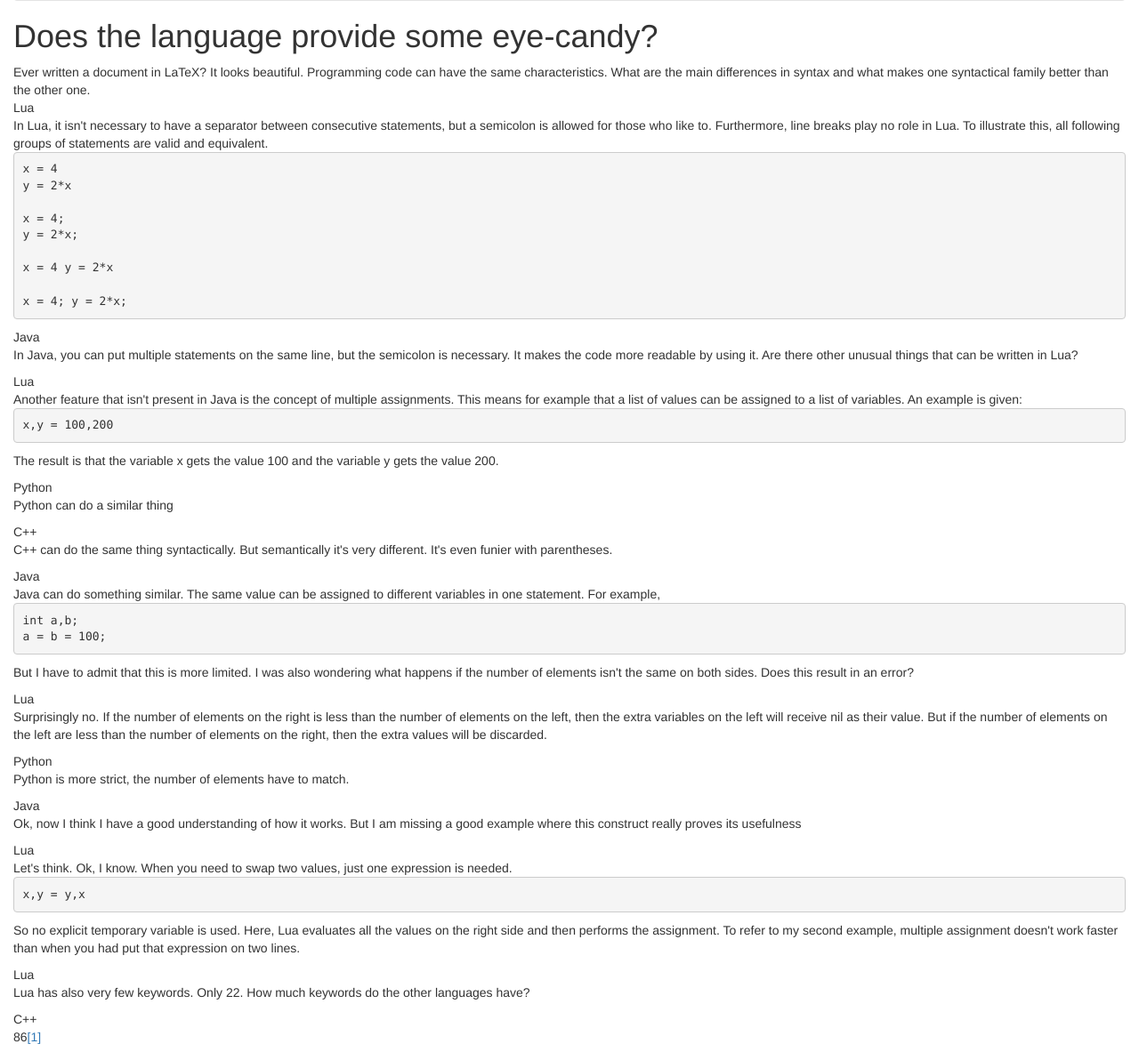
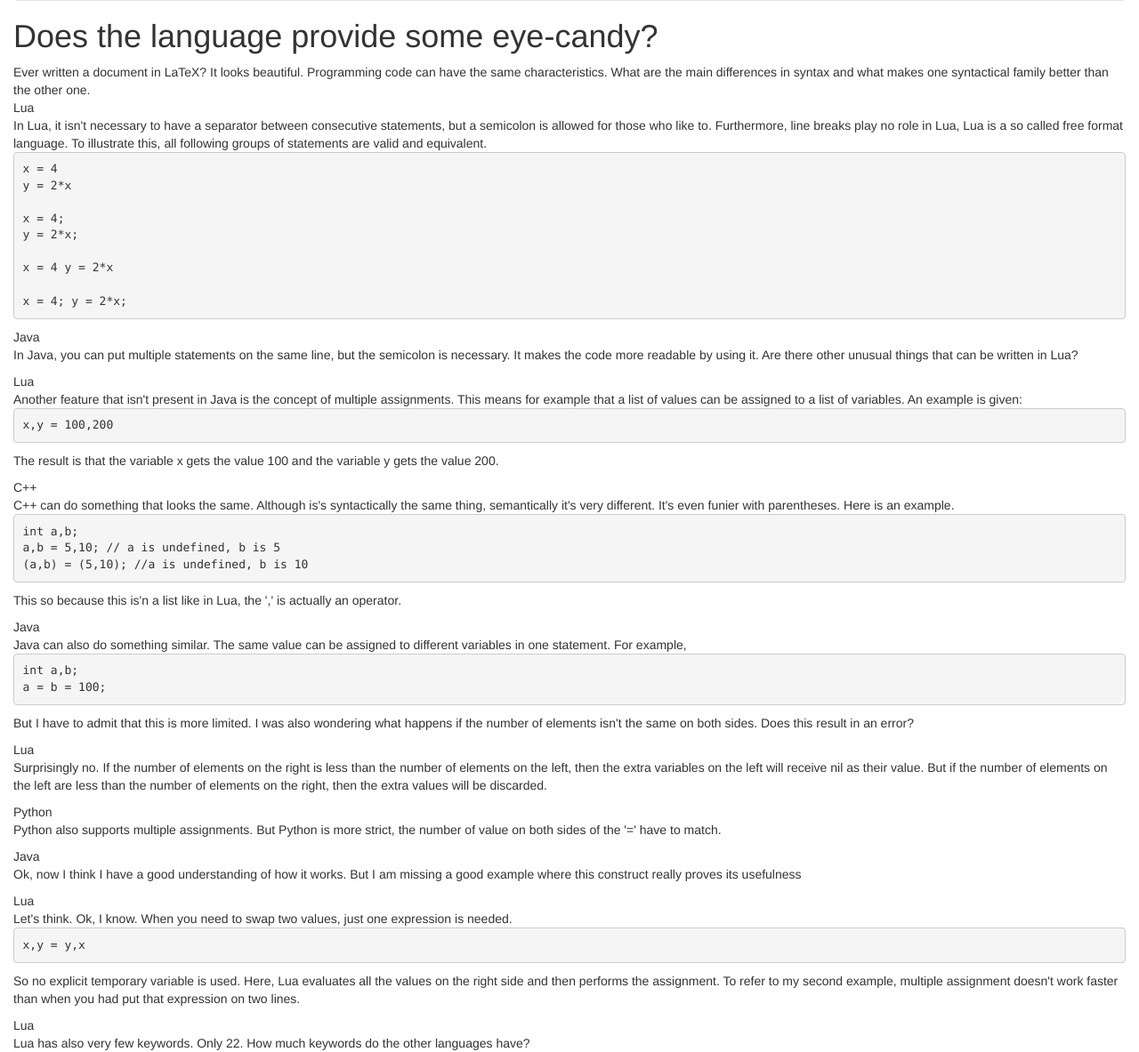
Before and after one commit to KommuSoft/CplKul2012, a PHP site: page /syntax.php in a window 1280 px wide. Shown: the part 459-1642 px from the top of the page at 89% size. Run offline with PHP 8.4, Linux system fonts and the light colour scheme; data that the repository does not hold is empty; some libraries are stand-ins or nearby versions.

Commit message:
Kleine aanpassing in syntax.
git-svn-id: file:///home/kommusoft/tmpgit/svncpl@57 3f48092c-57cf-4b77-94f4-3dec9eb1df5f

```diff
--- a/Website/cpl/questions/syntax.php
+++ b/Website/cpl/questions/syntax.php
@@ -30,31 +30,31 @@ x = 4 y = 2*x
 
 x = 4; y = 2*x;";
 
-		$codeEx2 =
-"x,y = 100,200";
+		$codeEx2 = "x,y = 100,200";
 
 		$codeEx3 =
 "int a,b;
 a = b = 100;";
 
-		$codeEx4 =
-"x,y = y,x";
+		$codeEx4 =  "x,y = y,x";
 
-		$lua0 = parent::luaSays("In Lua, it isn't necessary to have a separator between consecutive statements, but a semicolon is allowed for those who like to. Furthermore, line breaks play no role in Lua. To illustrate this, all following groups of statements are valid and equivalent." . $this->codeInline($codeEx1, "lua"));
+		$codeEx5 = "int a,b;
+a,b = 5,10; // a is undefined, b is 5
+(a,b) = (5,10); //a is undefined, b is 10";
+
+		$lua0 = parent::luaSays("In Lua, it isn't necessary to have a separator between consecutive statements, but a semicolon is allowed for those who like to. Furthermore, line breaks play no role in Lua, Lua is a so called free format language. To illustrate this, all following groups of statements are valid and equivalent." . $this->codeInline($codeEx1, "lua"));
 
 		$java0 = parent::javaSays("In Java, you can put multiple statements on the same line, but the semicolon is necessary. It makes the code more readable by using it. Are there other unusual things that can be written in Lua?");
 
 		$lua1 = parent::luaSays("Another feature that isn't present in Java is the concept of multiple assignments. This means for example that a list of values can be assigned to a list of variables. An example is given:" .$this->codeInline($codeEx2, "lua"). "The result is that the variable x gets the value 100 and the variable y gets the value 200.");
 
-		$python0 = parent::pythonSays("Python can do a similar thing");
+		$cpp0 = parent::cppSays("C++ can do something that looks the same. Although is's syntactically the same thing, semantically it's very different. It's even funier with parentheses. Here is an example." . $this->codeInline($codeEx5, "cpp") . "This so because this is'n a list like in Lua, the ',' is actually an operator.");
 
-		$cpp0 = parent::cppSays("C++ can do the same thing syntactically. But semantically it's very different. It's even funier with parentheses.");
-
-		$java1 = parent::javaSays("Java can do something similar. The same value can be assigned to different variables in one statement. For example,". $this->codeInline($codeEx3, "java") . "But I have to admit that this is more limited. I was also wondering what happens if the number of elements isn't the same on both sides. Does this result in an error?");
+		$java1 = parent::javaSays("Java can also do something similar. The same value can be assigned to different variables in one statement. For example,". $this->codeInline($codeEx3, "java") . "But I have to admit that this is more limited. I was also wondering what happens if the number of elements isn't the same on both sides. Does this result in an error?");
 
 		$lua2 = parent::luaSays("Surprisingly no. If the number of elements on the right is less than the number of elements on the left, then the extra variables on the left will receive nil as their value. But if the number of elements on the left are less than the number of elements on the right, then the extra values will be discarded.");
 
-		$python1 = parent::pythonSays("Python is more strict, the number of elements have to match.");
+		$python1 = parent::pythonSays("Python also supports multiple assignments. But Python is more strict, the number of value on both sides of the '=' have to match.");
 
 		$java2 = parent::javaSays("Ok, now I think I have a good understanding of how it works. But I am missing a good example where this construct really proves its usefulness");
 
@@ -102,7 +102,7 @@ a = b = 100;";
 
 		$haskell = parent::haskellSays("niet verbose");
 
-		return $lua0.$java0.$lua1.$python0.$cpp0.$java1.$lua2.$python1.$java2.$lua3.$lua4.$cpp1.$java3.$lua5;
+		return $lua0.$java0.$lua1.$cpp0.$java1.$lua2.$python1.$java2.$lua3.$lua4.$cpp1.$java3.$lua5;
 	}
 
 	public function link(){
```
